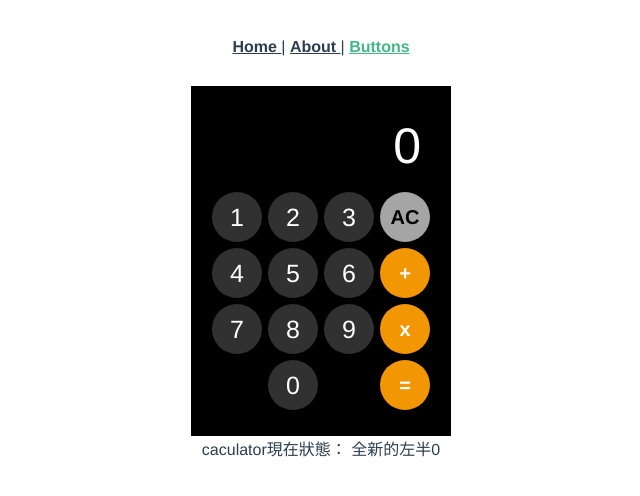
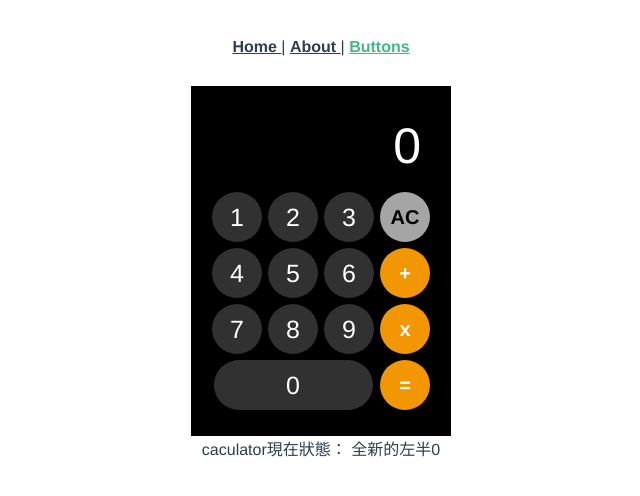
Before and after one commit to brycehuang30/vue-learning, a Vue app: page /buttons in a window 1280 px wide. Shown: the top 496 px of the page, without its empty margins (319-959 px from the left). Built offline with nearby package versions, Linux system fonts and the light colour scheme.

Commit message:
beautiful zero

```diff
--- a/src/components/NumberButton.vue
+++ b/src/components/NumberButton.vue
@@ -1,6 +1,7 @@
 <template>
     <div class="button">
         <div
+            :style="{width: width + 'px'}"
             class="number-button"
             @click="add"
         >
@@ -19,6 +20,10 @@ export default Vue.extend({
             type: Number,
             default: 0,
         },
+        width: {
+            type: Number,
+            default: 50,
+        },
     },
 });
 </script>
@@ -30,7 +35,7 @@ export default Vue.extend({
     height: 50px;
     background-color: rgb(49, 49, 49);
     color: #fff;
-    border-radius: 50%;
+    border-radius: 50px;
     display: flex;
     flex-direction: row;
     justify-content: center;
--- a/src/views/Buttons.vue
+++ b/src/views/Buttons.vue
@@ -12,7 +12,8 @@
                         @click.native="digit(n)"
                     />
                     <NumberButton
-                        class="zero"
+                        :width="zeroButtonWidth"
+                        :border-radius="zeroborderRadius"
                         :number="0"
                         @click.native="digit(0)"
                     />
@@ -77,6 +78,7 @@ export default {
         return {
 
             number: [1, 2, 3, 4, 5, 6, 7, 8, 9],
+            zeroButtonWidth: 159,
 
             leftValue: 0,
             rightValue: 0,
```
